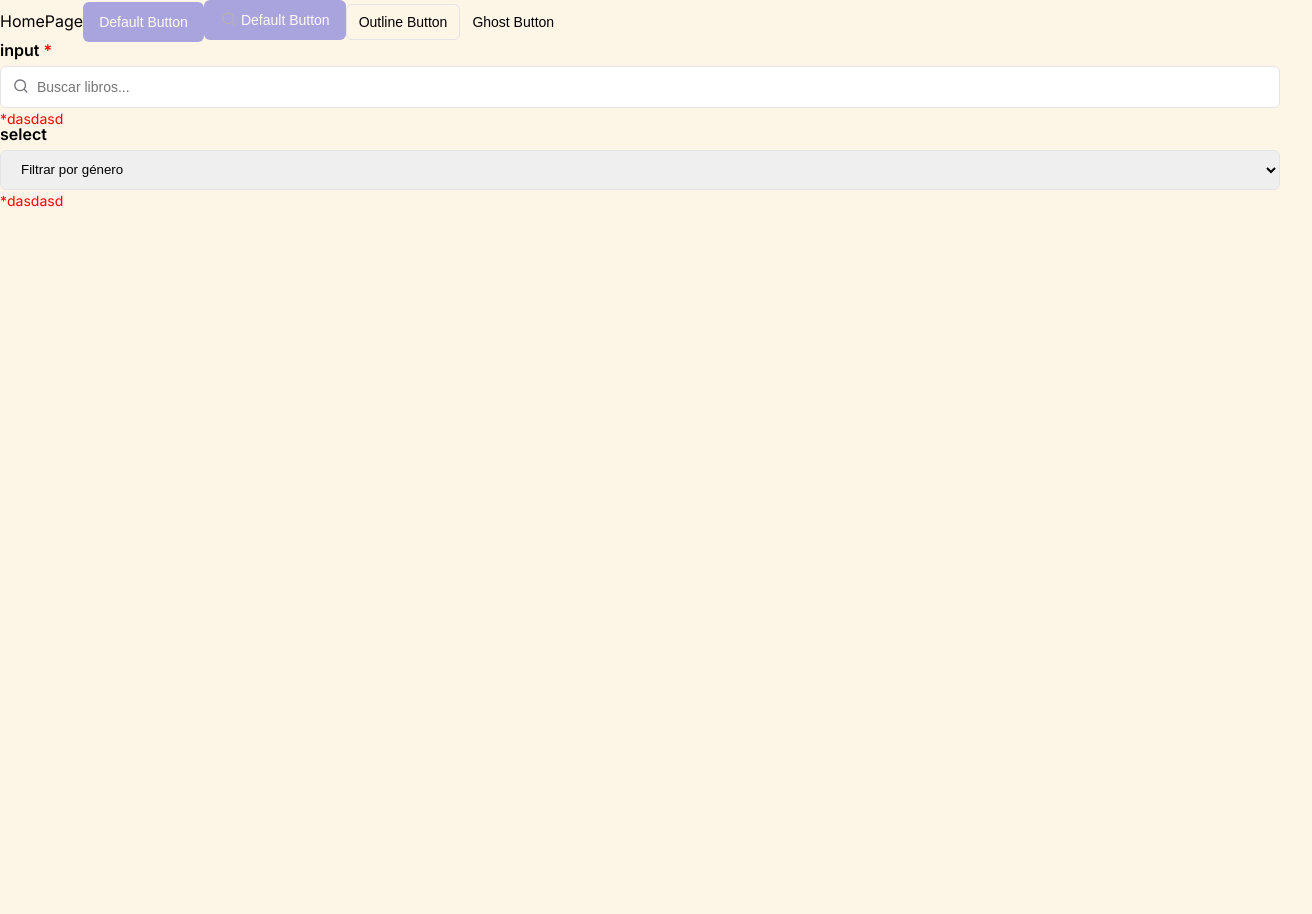
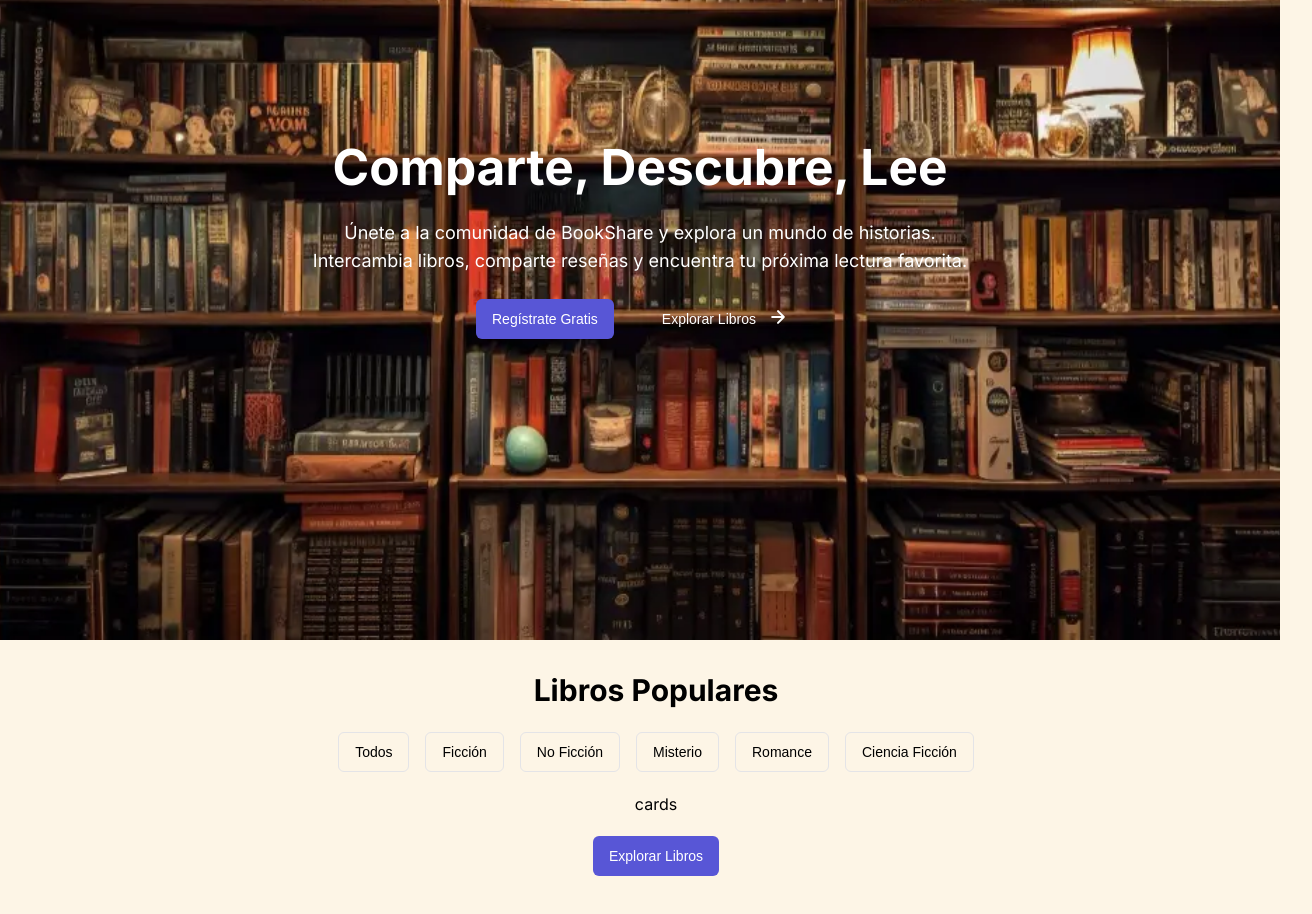
Before and after one commit to camduarte/bookshare, a React (Vite) app in the folder client/: page / in a window 1280 px wide. Shown: the part 160-1074 px from the top of the page, 1312 px wide, since content can reach past the window. Before the commit the page ends 800 px from the top, so only its background shows below. Built offline with nearby package versions, Linux system fonts and the light colour scheme.

Commit message:
Página home agregada

```diff
--- a/client/src/pages/Home.jsx
+++ b/client/src/pages/Home.jsx
@@ -1,50 +1,55 @@
 import React from 'react';
 import Button from '../components/ui/Button';
-import { SearchIcon } from '../assets/icons';
-import Input from '../components/ui/Input';
-import Select from '../components/ui/Select';
+import { ArrowRightIcon } from '../assets/icons';
+import HeroBg from '../assets/bg.webp';
+import '../styles/pages/homePage.css';
 
 export default function Home() {
-  const options = [
-    { label: 'Option 1', value: '1' },
-    { label: 'Option 2', value: '2' },
-    { label: 'Option 3', value: '3' },
-  ];
   return (
-    <div style={{ marginTop: '10rem' }}>
-      HomePage
-      <Button variant='default' size='default' disabled>
-        Default Button
+    <main className='home-main'>
+      <section className='hero-section'>
+        <div className='hero-bg'>
+          <img src={HeroBg} alt='backgroundImage' />
+        </div>
+        <div className='hero-content'>
+          <h1 className='hero-title'>Comparte, Descubre, Lee</h1>
+          <p className='hero-description'>
+            Únete a la comunidad de BookShare y explora un mundo de historias.
+            Intercambia libros, comparte reseñas y encuentra tu próxima lectura
+            favorita.
+          </p>
+          <div className='hero-buttons'>
+            <Button className='register-button'>
+              <a href='/register'>Regístrate Gratis</a>
             </Button>
             <Button
-        variant='default'
-        size='default'
-        leftIcon={<SearchIcon />}
-        disabled
+              variant='ghost'
+              rightIcon={<ArrowRightIcon />}
+              className='explore-button'
             >
-        Default Button
+              <a href='/libros'>Explorar Libros</a>
             </Button>
-      <Button variant='outline' size='sm'>
-        Outline Button
+          </div>
+        </div>
+      </section>
+
+      <section className='popular-books container'>
+        <h2 className='popular-books-title'>Libros Populares</h2>
+        <div className='popular-books-genres'>
+          <Button variant='outline'>Todos</Button>
+          <Button variant='outline'>Ficción</Button>
+          <Button variant='outline'>No Ficción</Button>
+          <Button variant='outline'>Misterio</Button>
+          <Button variant='outline'>Romance</Button>
+          <Button variant='outline'>Ciencia Ficción</Button>
+        </div>
+        <div className='popular-books-cards'>cards</div>
+        <div>
+          <Button className='explore-button-books'>
+            <a href='/libros'>Explorar Libros</a>
           </Button>
-      <Button variant='ghost' size='sm'>
-        Ghost Button
-      </Button>
-      <Input
-        label='input'
-        required
-        placeholder='Buscar libros...'
-        icon
-        error
-        errorMessage='dasdasd'
-      />
-      <Select
-        label='select'
-        options={options}
-        placeholder='Filtrar por género'
-        error
-        errorMessage='dasdasd'
-      />
         </div>
+      </section>
+    </main>
   );
 }
--- /dev/null
+++ b/client/src/styles/pages/homePage.css
@@ -0,0 +1,101 @@
+.home-main {
+  margin-bottom: 5rem;
+}
+
+/* ----------------- Hero Section ------------------ */
+.hero-section {
+  width: 100%;
+  height: 100vh;
+  display: flex;
+  position: relative;
+  overflow: hidden;
+  justify-content: center;
+  align-items: center;
+}
+
+.hero-bg {
+  width: 100%;
+  height: 100%;
+  position: absolute;
+}
+
+.hero-bg img {
+  width: 100%;
+  height: 100%;
+  object-fit: cover;
+}
+
+.hero-content {
+  z-index: 10;
+  color: #fff;
+  text-align: center;
+  max-width: 43rem;
+  display: flex;
+  flex-direction: column;
+  gap: 1.5rem;
+  padding: 0 1rem;
+}
+
+.hero-title {
+  font-size: calc(1.5rem + 2vw);
+  line-height: calc(1.75rem + 2vw);
+  font-weight: 700;
+}
+
+.hero-description {
+  font-size: 1.125rem;
+  line-height: 1.75rem;
+}
+
+.hero-buttons {
+  display: flex;
+  gap: 2rem;
+  justify-content: center;
+}
+
+.register-button a {
+  color: #fff;
+  text-decoration: none;
+}
+
+.explore-button {
+  display: flex;
+  gap: 0.5rem;
+  background-color: transparent;
+}
+
+.explore-button a {
+  color: #fff;
+  text-decoration: none;
+}
+
+/* ----------------- Books Section ------------------ */
+.popular-books {
+  margin-top: 2rem;
+  text-align: center;
+  display: flex;
+  flex-direction: column;
+  gap: 1.5rem;
+  padding: 0 1rem;
+}
+
+.popular-books-title {
+  font-size: 1.875rem;
+  line-height: 2.25rem;
+  font-weight: 700;
+}
+
+.popular-books-genres {
+  display: flex;
+  justify-content: center;
+  flex-wrap: wrap;
+  gap: 1rem;
+}
+
+.popular-books-cards {
+}
+
+.explore-button-books a {
+  color: #fff;
+  text-decoration: none;
+}
```
Also changed, not shown: client/src/assets/bg.webp (added). Lines whose indentation alone changed are shown as unchanged.
